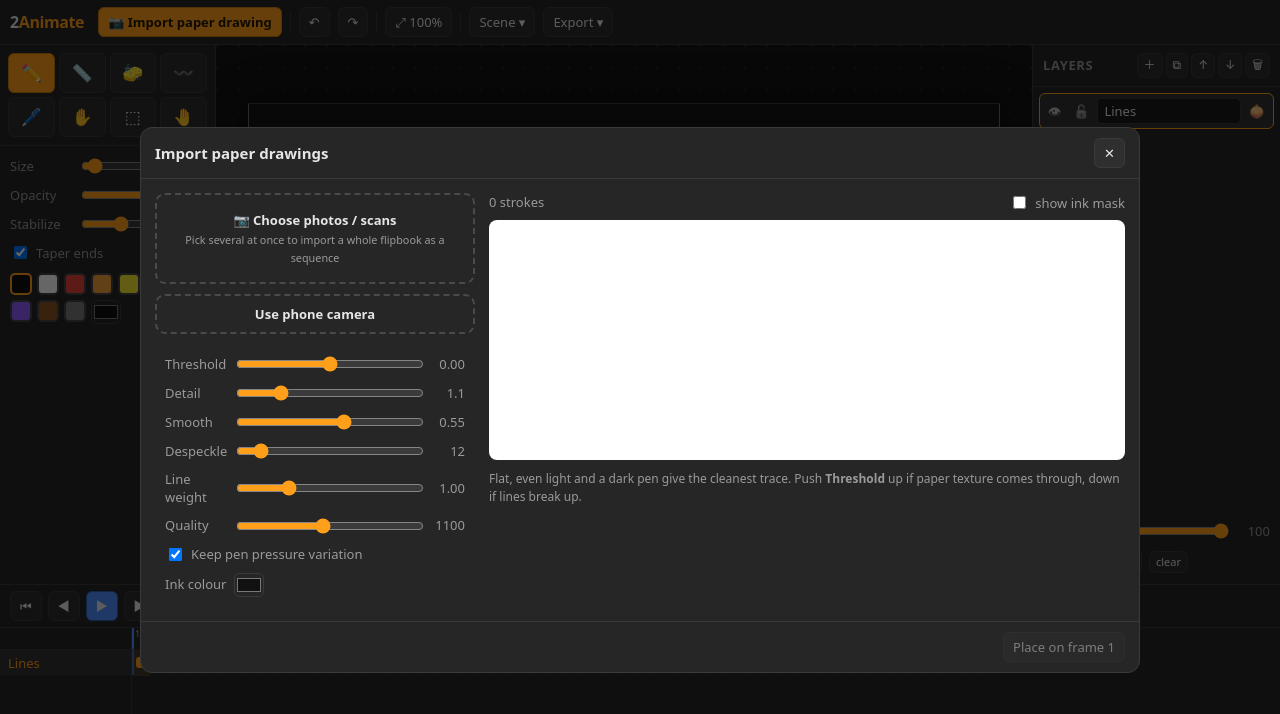
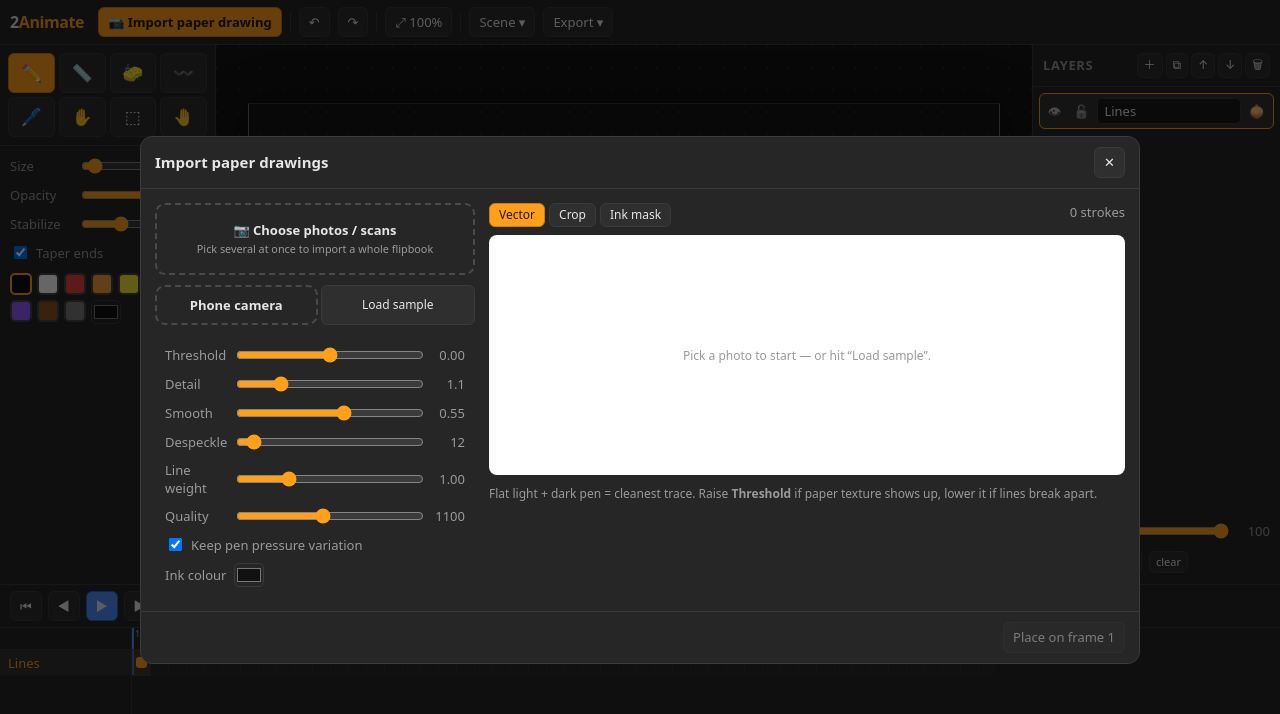
Before and after one commit to MoonFros/2Animate, a React (Vite) app: page / in a window 1280 px wide. Both pictures are taken after a click on the button "📷 Import paper drawing". Shown: the top 714 px of the page. Built offline with nearby package versions, Linux system fonts and the light colour scheme.

Commit message:
feat(import): crop tool, preview tabs, sample drawing, sequence import
Co-authored-by: arena-agent <297053741+arena-agent@users.noreply.github.com>

```diff
--- a/src/styles.css
+++ b/src/styles.css
@@ -176,3 +176,13 @@ input[type='color'] { width: 30px; height: 24px; padding: 0; border: 1px solid v
   .modal-body { flex-direction: column; }
   .import-left { width: 100%; }
 }
+
+/* import panel extras */
+.tabs { display: flex; gap: 4px; }
+.tabs button { padding: 3px 9px; font-size: 12px; }
+.tabs button.on { background: var(--accent); color: #241a00; border-color: #c97d10; }
+.preview { position: relative; }
+.cropwrap { position: relative; touch-action: none; cursor: crosshair; line-height: 0; }
+.cropwrap img { max-width: 100%; max-height: 52vh; display: block; }
+.cropbox { position: absolute; border: 2px solid var(--accent); box-shadow: 0 0 0 9999px rgba(0,0,0,0.45); pointer-events: none; }
+.preview-foot { min-height: 34px; }
--- a/src/ui/ImportPanel.tsx
+++ b/src/ui/ImportPanel.tsx
@@ -1,4 +1,4 @@
-import { useEffect, useRef, useState } from 'react'
+import { useEffect, useMemo, useRef, useState } from 'react'
 import { traceImage, defaultTraceOptions, type TraceOptions } from '../core/vectorize'
 import type { Stroke } from '../core/types'
 import { useStore } from '../core/store'
@@ -7,6 +7,26 @@ import { uid } from '../core/types'
 interface Loaded {
   name: string
   img: HTMLImageElement
+}
+
+interface Crop {
+  x: number
+  y: number
+  w: number
+  h: number
+}
+const FULL: Crop = { x: 0, y: 0, w: 1, h: 1 }
+
+function cropCanvas(img: HTMLImageElement, c: Crop) {
+  const sx = Math.round(c.x * img.naturalWidth)
+  const sy = Math.round(c.y * img.naturalHeight)
+  const sw = Math.max(8, Math.round(c.w * img.naturalWidth))
+  const sh = Math.max(8, Math.round(c.h * img.naturalHeight))
+  const cv = document.createElement('canvas')
+  cv.width = sw
+  cv.height = sh
+  cv.getContext('2d')!.drawImage(img, sx, sy, sw, sh, 0, 0, sw, sh)
+  return cv
 }
 
 function fitStrokes(strokes: Stroke[], sw: number, sh: number, dw: number, dh: number): Stroke[] {
@@ -25,64 +45,73 @@ export default function ImportPanel({ onClose }: { onClose: () => void }) {
   const [files, setFiles] = useState<Loaded[]>([])
   const [active, setActive] = useState(0)
   const [opts, setOpts] = useState<TraceOptions>(defaultTraceOptions)
+  const [crop, setCrop] = useState<Crop>(FULL)
+  const [tab, setTab] = useState<'vector' | 'source' | 'mask'>('vector')
   const [busy, setBusy] = useState('')
   const [preview, setPreview] = useState<{ strokes: Stroke[]; w: number; h: number } | null>(null)
+  const [maskUrl, setMaskUrl] = useState('')
   const [spacing, setSpacing] = useState(2)
-  const [showMask, setShowMask] = useState(false)
-  const [maskUrl, setMaskUrl] = useState('')
   const canvasRef = useRef<HTMLCanvasElement>(null)
+  const cropRef = useRef<HTMLDivElement>(null)
+  const dragRef = useRef<{ x: number; y: number } | null>(null)
 
   const doc = useStore((s) => s.doc)
   const commit = useStore((s) => s.commit)
   const frame = useStore((s) => s.frame)
   const activeLayerId = useStore((s) => s.activeLayerId)
 
-  const load = async (list: FileList | null) => {
-    if (!list?.length) return
+  const cur = files[active]
+
+  const loadImages = async (srcs: { name: string; url: string }[]) => {
     const out: Loaded[] = []
-    for (const f of Array.from(list)) {
-      const url = URL.createObjectURL(f)
+    for (const s of srcs) {
       const img = new Image()
+      img.crossOrigin = 'anonymous'
       await new Promise((res, rej) => {
         img.onload = res
         img.onerror = rej
-        img.src = url
+        img.src = s.url
       })
-      out.push({ name: f.name, img })
+      out.push({ name: s.name, img })
     }
     out.sort((a, b) => a.name.localeCompare(b.name, undefined, { numeric: true }))
     setFiles(out)
     setActive(0)
+    setCrop(FULL)
   }
 
-  // retrace the visible image whenever settings change
+  const onFiles = (list: FileList | null) => {
+    if (!list?.length) return
+    loadImages(Array.from(list).map((f) => ({ name: f.name, url: URL.createObjectURL(f) })))
+  }
+
+  /* --------------------------------------------------------- tracing */
   useEffect(() => {
-    const f = files[active]
-    if (!f) {
+    if (!cur) {
       setPreview(null)
       return
     }
     let cancelled = false
     setBusy('tracing…')
     const t = setTimeout(() => {
-      const res = traceImage(f.img, f.img.naturalWidth, f.img.naturalHeight, opts)
+      const src = cropCanvas(cur.img, crop)
+      const res = traceImage(src, src.width, src.height, opts)
       if (cancelled) return
       setPreview({ strokes: res.strokes, w: res.width, h: res.height })
       setMaskUrl(res.maskUrl)
       setBusy('')
-    }, 60)
+    }, 80)
     return () => {
       cancelled = true
       clearTimeout(t)
     }
-  }, [files, active, opts])
+  }, [cur, crop, opts])
 
-  // draw preview
   useEffect(() => {
     const c = canvasRef.current
-    if (!c || !preview) return
-    const W = 460
-    const H = Math.round((W * preview.h) / preview.w)
+    if (!c || !preview || tab !== 'vector') return
+    const W = 520
+    const H = Math.max(1, Math.round((W * preview.h) / preview.w))
     c.width = W
     c.height = H
     const ctx = c.getContext('2d')!
@@ -95,22 +124,54 @@ export default function ImportPanel({ onClose }: { onClose: () => void }) {
     ctx.lineJoin = 'round'
     for (const st of preview.strokes) {
       ctx.strokeStyle = st.color
-      ctx.lineWidth = st.width
       ctx.beginPath()
-      st.pts.forEach((p, i) => (i ? ctx.lineTo(p.x, p.y) : ctx.moveTo(p.x, p.y)))
-      ctx.stroke()
+      for (let i = 1; i < st.pts.length; i++) {
+        const a = st.pts[i - 1]
+        const b = st.pts[i]
+        ctx.beginPath()
+        ctx.lineWidth = Math.max(0.3, st.width * ((a.p + b.p) / 2))
+        ctx.moveTo(a.x, a.y)
+        ctx.lineTo(b.x, b.y)
+        ctx.stroke()
+      }
     }
     ctx.restore()
-  }, [preview])
+  }, [preview, tab])
 
+  /* ------------------------------------------------------ crop drag */
+  const cropPos = (e: React.PointerEvent) => {
+    const r = cropRef.current!.getBoundingClientRect()
+    return { x: Math.min(1, Math.max(0, (e.clientX - r.left) / r.width)), y: Math.min(1, Math.max(0, (e.clientY - r.top) / r.height)) }
+  }
+  const cropDown = (e: React.PointerEvent) => {
+    ;(e.target as HTMLElement).setPointerCapture(e.pointerId)
+    dragRef.current = cropPos(e)
+  }
+  const cropMove = (e: React.PointerEvent) => {
+    if (!dragRef.current) return
+    const p = cropPos(e)
+    const a = dragRef.current
+    setCrop({ x: Math.min(a.x, p.x), y: Math.min(a.y, p.y), w: Math.abs(p.x - a.x), h: Math.abs(p.y - a.y) })
+  }
+  const cropUp = () => {
+    dragRef.current = null
+    setCrop((c) => (c.w < 0.05 || c.h < 0.05 ? FULL : c))
+  }
+
+  const cropStyle = useMemo(
+    () => ({ left: `${crop.x * 100}%`, top: `${crop.y * 100}%`, width: `${crop.w * 100}%`, height: `${crop.h * 100}%` }),
+    [crop],
+  )
+
+  /* ---------------------------------------------------------- place */
   const place = async (asSequence: boolean) => {
     if (!files.length) return
     setBusy('placing…')
     const batch: { frame: number; strokes: Stroke[] }[] = []
-    const targets = asSequence ? files : [files[active]]
+    const targets = asSequence ? files : [cur]
     for (let i = 0; i < targets.length; i++) {
-      const f = targets[i]
-      const res = traceImage(f.img, f.img.naturalWidth, f.img.naturalHeight, opts)
+      const src = cropCanvas(targets[i].img, crop)
+      const res = traceImage(src, src.width, src.height, opts)
       batch.push({
         frame: frame + (asSequence ? i * Math.max(1, spacing) : 0),
         strokes: fitStrokes(res.strokes, res.width, res.height, doc.width, doc.height),
@@ -146,14 +207,19 @@ export default function ImportPanel({ onClose }: { onClose: () => void }) {
         <div className="modal-body">
           <div className="import-left">
             <label className="drop">
-              <input type="file" accept="image/*" multiple onChange={(e) => load(e.target.files)} />
+              <input type="file" accept="image/*" multiple onChange={(e) => onFiles(e.target.files)} />
               <span>📷 Choose photos / scans</span>
-              <small>Pick several at once to import a whole flipbook as a sequence</small>
+              <small>Pick several at once to import a whole flipbook</small>
             </label>
-            <label className="drop cam">
-              <input type="file" accept="image/*" capture="environment" onChange={(e) => load(e.target.files)} />
-              <span>Use phone camera</span>
-            </label>
+            <div className="hgroup">
+              <label className="drop cam" style={{ flex: 1 }}>
+                <input type="file" accept="image/*" capture="environment" onChange={(e) => onFiles(e.target.files)} />
+                <span>Phone camera</span>
+              </label>
+              <button style={{ flex: 1 }} onClick={() => loadImages([{ name: 'sample', url: '/samples/paper-01.jpg' }])}>
+                Load sample
+              </button>
+            </div>
 
             {files.length > 1 && (
               <div className="thumbs">
@@ -184,7 +250,7 @@ export default function ImportPanel({ onClose }: { onClose: () => void }) {
               </div>
               <div className="row">
                 <label>Despeckle</label>
-                <input type="range" min={0} max={120} step={1} value={opts.minArea} onChange={(e) => setOpts({ ...opts, minArea: +e.target.value })} />
+                <input type="range" min={0} max={200} step={2} value={opts.minArea} onChange={(e) => setOpts({ ...opts, minArea: +e.target.value })} />
                 <span className="num">{opts.minArea}</span>
               </div>
               <div className="row">
@@ -215,17 +281,33 @@ export default function ImportPanel({ onClose }: { onClose: () => void }) {
 
           <div className="import-right">
             <div className="preview-head">
+              <div className="tabs">
+                <button className={tab === 'vector' ? 'on' : ''} onClick={() => setTab('vector')}>Vector</button>
+                <button className={tab === 'source' ? 'on' : ''} onClick={() => setTab('source')}>Crop</button>
+                <button className={tab === 'mask' ? 'on' : ''} onClick={() => setTab('mask')}>Ink mask</button>
+              </div>
               <span>{busy || `${preview?.strokes.length ?? 0} strokes`}</span>
-              <label className="check">
-                <input type="checkbox" checked={showMask} onChange={(e) => setShowMask(e.target.checked)} /> show ink mask
-              </label>
             </div>
+
             <div className="preview">
-              {showMask && maskUrl ? <img src={maskUrl} alt="mask" /> : <canvas ref={canvasRef} />}
+              {!cur && <span className="hint" style={{ padding: 30 }}>Pick a photo to start — or hit “Load sample”.</span>}
+              {cur && tab === 'source' && (
+                <div className="cropwrap" ref={cropRef} onPointerDown={cropDown} onPointerMove={cropMove} onPointerUp={cropUp}>
+                  <img src={cur.img.src} alt="source" draggable={false} />
+                  <div className="cropbox" style={cropStyle} />
+                </div>
+              )}
+              {cur && tab === 'mask' && maskUrl && <img src={maskUrl} alt="ink mask" />}
+              {cur && tab === 'vector' && <canvas ref={canvasRef} />}
             </div>
-            <p className="hint">
-              Flat, even light and a dark pen give the cleanest trace. Push <b>Threshold</b> up if paper texture comes through, down if lines break up.
-            </p>
+
+            <div className="preview-foot">
+              {tab === 'source' ? (
+                <p className="hint">Drag a box around just the paper — anything outside (desk, hands, shadows) is ignored. <button className="mini-btn" onClick={() => setCrop(FULL)}>reset crop</button></p>
+              ) : (
+                <p className="hint">Flat light + dark pen = cleanest trace. Raise <b>Threshold</b> if paper texture shows up, lower it if lines break apart.</p>
+              )}
+            </div>
           </div>
         </div>
 
```
Also changed, not shown: public/samples/paper-01.jpg (added).
